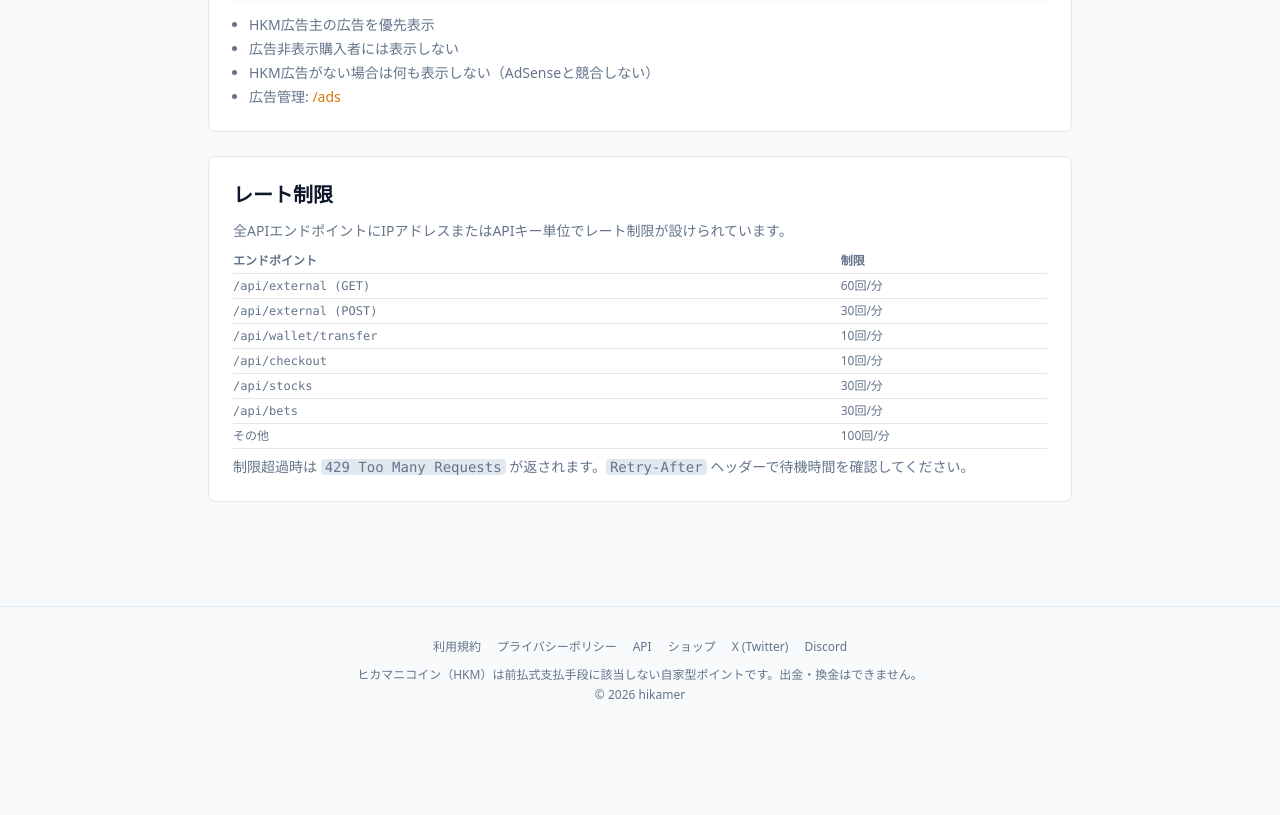
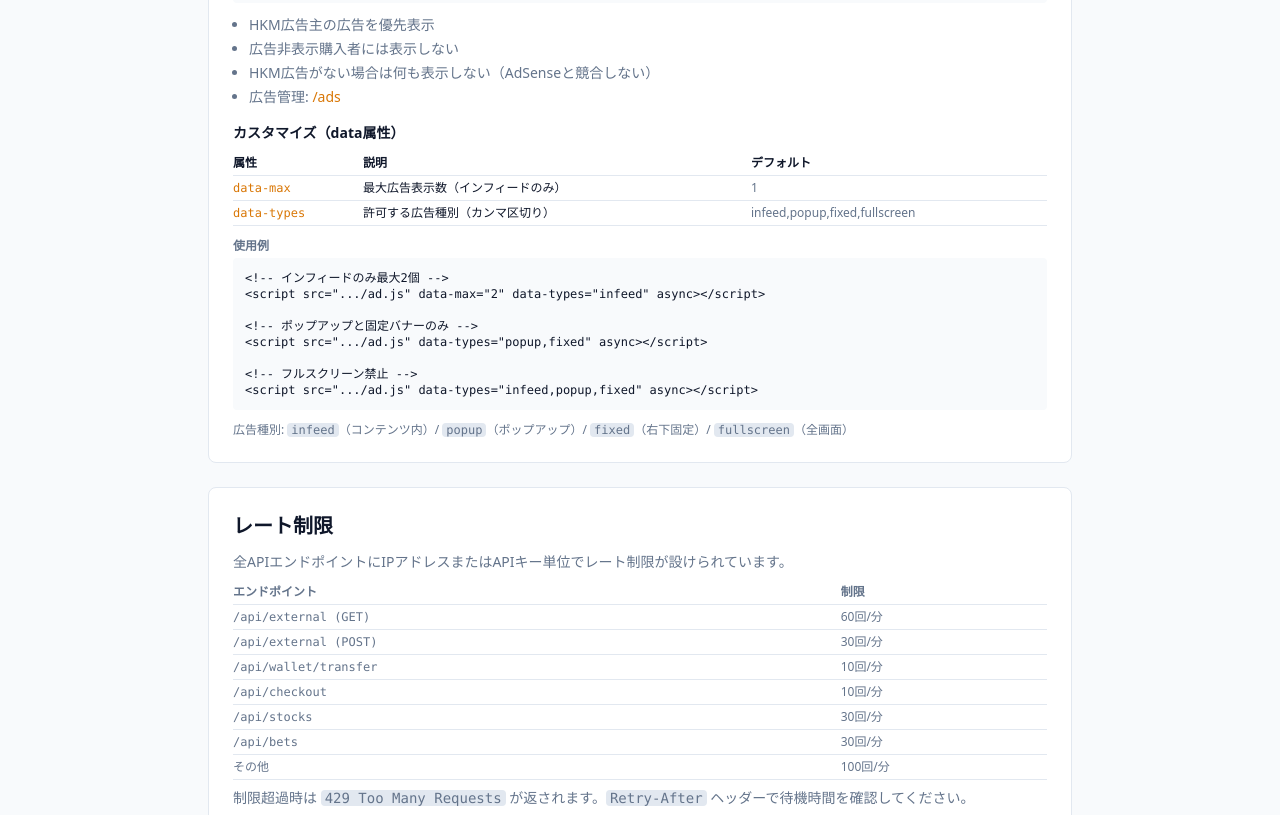
Before and after one commit to maebahesioru/hikamani-coin, a Next.js app: page /api-docs in a window 1280 px wide. Shown: the part 2840-3655 px from the top of the page. Before the commit the page ends 3575 px from the top, so only its background shows below. Built offline with nearby package versions, Linux system fonts and the light colour scheme; no server answers.

Commit message:
docs: ad.jsのdata属性オプションをAPIドキュメントに追加

```diff
--- a/src/app/api-docs/page.tsx
+++ b/src/app/api-docs/page.tsx
@@ -188,12 +188,38 @@ export default function ApiDocsPage() {
           <h2 className="mb-3 text-xl font-bold">広告システム</h2>
           <p className="mb-3 text-sm text-[var(--text-dim)]">各サイトに1行貼るだけでHKM広告を表示できます。</p>
           <pre className="rounded bg-[var(--bg)] p-3 text-xs overflow-x-auto mb-3">{`<script src="https://hikakinmaniacoin.hikamer.f5.si/ad.js" async></script>`}</pre>
-          <ul className="text-sm text-[var(--text-dim)] space-y-1 list-disc pl-4">
+          <ul className="text-sm text-[var(--text-dim)] space-y-1 list-disc pl-4 mb-4">
             <li>HKM広告主の広告を優先表示</li>
             <li>広告非表示購入者には表示しない</li>
             <li>HKM広告がない場合は何も表示しない（AdSenseと競合しない）</li>
             <li>広告管理: <a href="/ads" className="text-[var(--accent)] hover:underline">/ads</a></li>
           </ul>
+          <h3 className="mb-2 text-sm font-bold">カスタマイズ（data属性）</h3>
+          <table className="w-full text-xs mb-3">
+            <thead><tr className="border-b border-[var(--border)]"><th className="text-left py-1">属性</th><th className="text-left py-1">説明</th><th className="text-left py-1">デフォルト</th></tr></thead>
+            <tbody>
+              {[
+                ["data-max", "最大広告表示数（インフィードのみ）", "1"],
+                ["data-types", "許可する広告種別（カンマ区切り）", "infeed,popup,fixed,fullscreen"],
+              ].map(([attr, desc, def]) => (
+                <tr key={attr} className="border-b border-[var(--border)]">
+                  <td className="py-1 font-mono text-[var(--accent)]">{attr}</td>
+                  <td className="py-1 pr-3">{desc}</td>
+                  <td className="py-1 text-[var(--text-dim)]">{def}</td>
+                </tr>
+              ))}
+            </tbody>
+          </table>
+          <p className="mb-1 text-xs font-semibold text-[var(--text-dim)]">使用例</p>
+          <pre className="rounded bg-[var(--bg)] p-3 text-xs overflow-x-auto">{`<!-- インフィードのみ最大2個 -->
+<script src=".../ad.js" data-max="2" data-types="infeed" async></script>
+
+<!-- ポップアップと固定バナーのみ -->
+<script src=".../ad.js" data-types="popup,fixed" async></script>
+
+<!-- フルスクリーン禁止 -->
+<script src=".../ad.js" data-types="infeed,popup,fixed" async></script>`}</pre>
+          <p className="mt-3 text-xs text-[var(--text-dim)]">広告種別: <code className="rounded bg-[var(--border)] px-1">infeed</code>（コンテンツ内）/ <code className="rounded bg-[var(--border)] px-1">popup</code>（ポップアップ）/ <code className="rounded bg-[var(--border)] px-1">fixed</code>（右下固定）/ <code className="rounded bg-[var(--border)] px-1">fullscreen</code>（全画面）</p>
         </section>
 
         <section className="mt-6 rounded-lg border border-[var(--border)] bg-[var(--card)] p-6">
```
